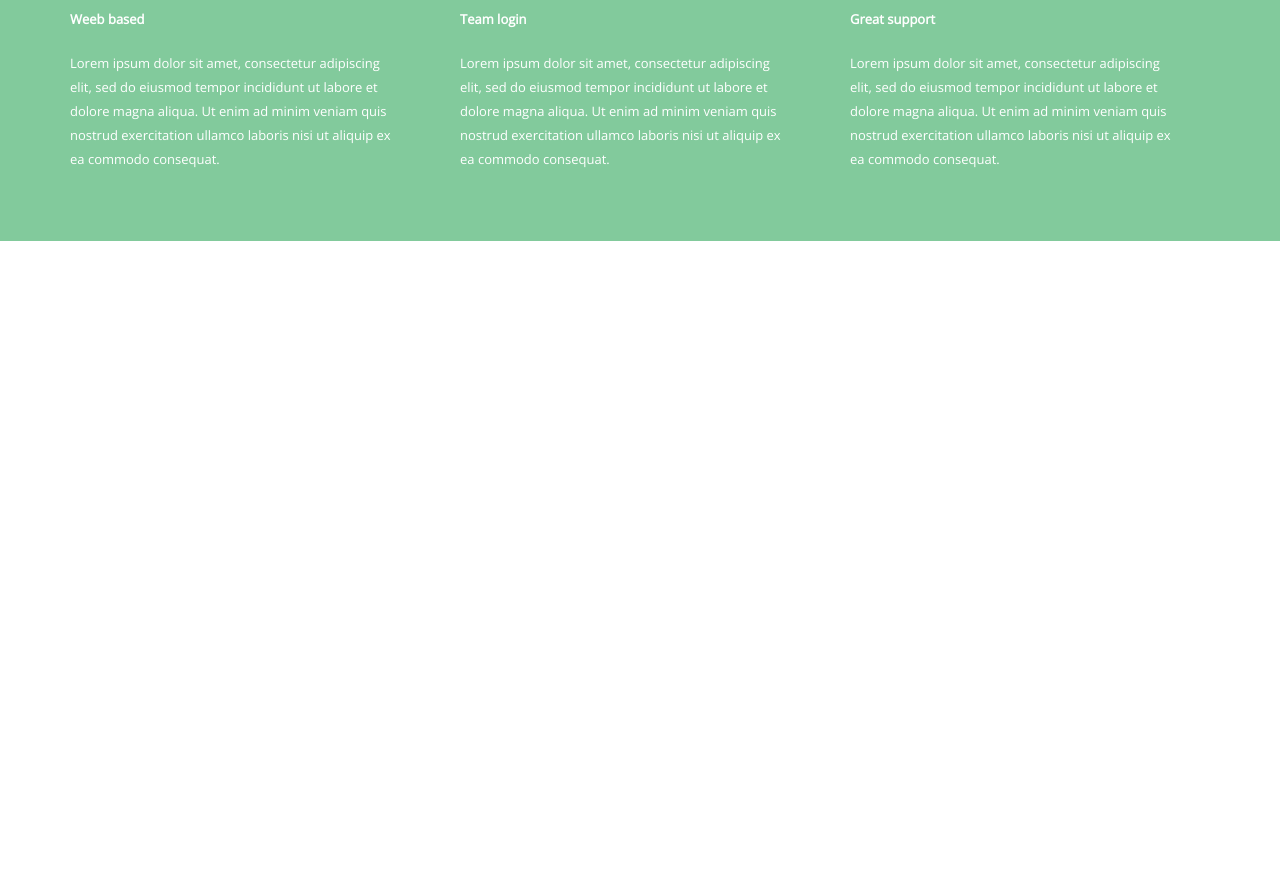
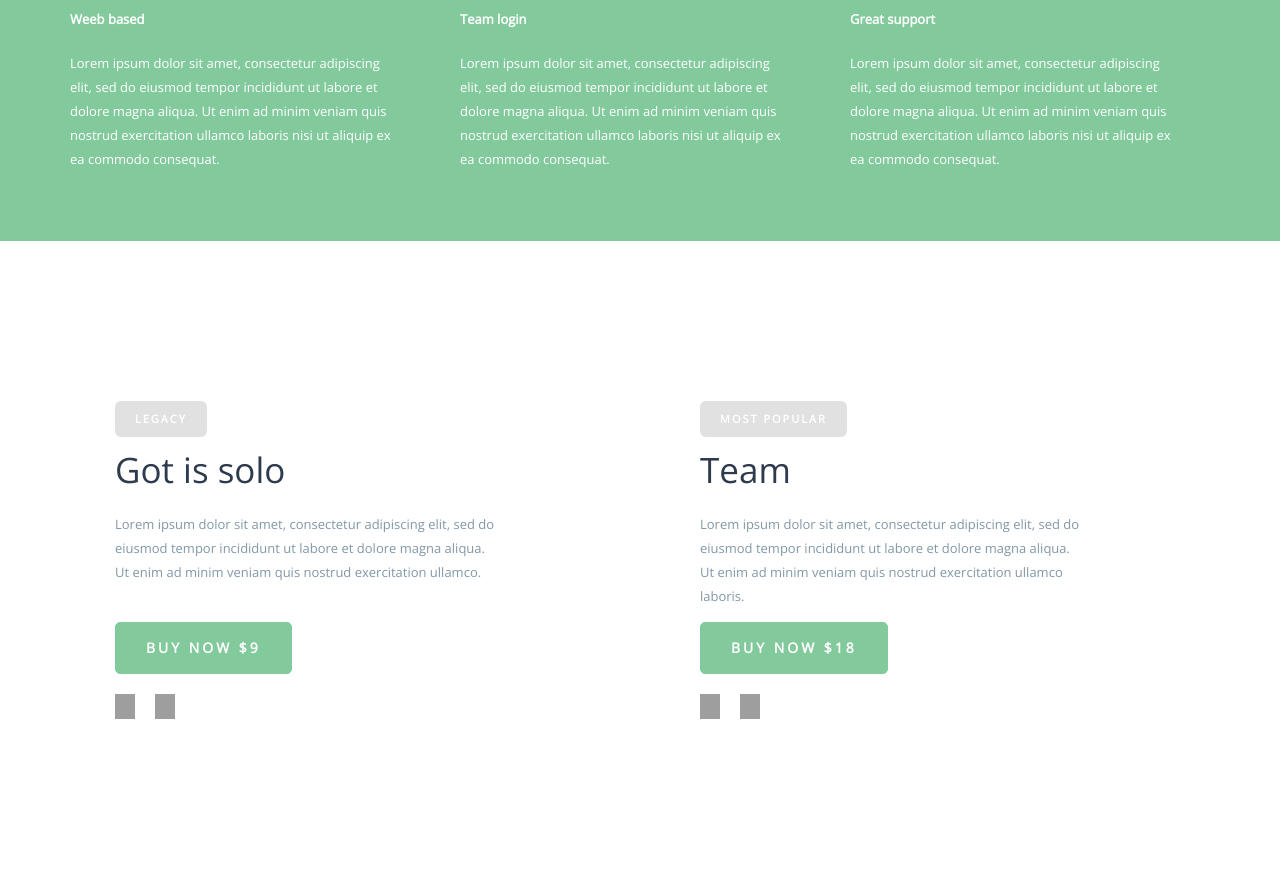
Before and after one commit to conspir0/1.pictureperfect-website, a website: page index.html in a window 1280 px wide. Shown: the part 3531-4420 px from the top of the page. Before the commit the page ends 3772 px from the top, so only its background shows below. Drawn offline with nearby package versions, Linux system fonts and the light colour scheme; grey boxes are pictures that could not be loaded.

Commit message:
Create CONTAINERS

```diff
--- a/index.html
+++ b/index.html
@@ -162,8 +162,33 @@
             </div>
         </article>
 
-<!--    -->
-
+<!--  CONTENERS  -->
+        <section class="containers">
+            <div class="container">
+                <div class="row">
+                    <div class="col-lg-6 cont-1">
+                        <p class="tag">LEGACY</p>
+                        <p class="medium-title">Got is solo</p>
+                        <p class="text-content">Lorem ipsum dolor sit amet, consectetur adipiscing elit, sed do eiusmod tempor incididunt ut labore et dolore magna aliqua. Ut enim ad minim veniam quis nostrud exercitation ullamco.</p>
+                        <button>BUY NOW $9</button>
+                        <div class="icons">
+                            <div class="icon-1"></div>
+                            <div class="icon-2"></div>
+                        </div>
+                    </div>
+                    <div class="col-lg-6 cont-2">
+                        <p class="tag">MOST POPULAR</p>
+                        <p class="medium-title">Team <plan></plan></p>
+                        <p class="text-content">Lorem ipsum dolor sit amet, consectetur adipiscing elit, sed do eiusmod tempor incididunt ut labore et dolore magna aliqua. Ut enim ad minim veniam quis nostrud exercitation ullamco laboris.</p>
+                        <button>BUY NOW $18</button>
+                        <div class="icons">
+                            <div class="icon-1"></div>
+                            <div class="icon-2"></div>
+                        </div>
+                    </div>
+                </div>
+            </div>
+        </section>
 
     </div>
 
--- a/sass/style.scss
+++ b/sass/style.scss
@@ -45,7 +45,7 @@ article {
     padding: 90px 0 50px 0;
 }
 
-//MAIN-JUMBOTRON
+// MAIN-JUMBOTRON
 .main-jumbotron {
     height: 950px;
     background: url(https://raw.githubusercontent.com/conspir0/cut-psd-layout/master/images/jumbotron.png) center/cover no-repeat fixed;
@@ -57,7 +57,7 @@ article {
     }
 }
 
-//FIRST ARTICLE
+// FIRST ARTICLE
 .first-article {
     .medium-title {
         color: #222626;
@@ -67,7 +67,7 @@ article {
     }
 }
 
-//BOXES
+// BOXES
 .boxes {
     .container {
         margin-right: 0;
@@ -116,7 +116,7 @@ article {
     }
 }
 
-//SECOND ARTICLE
+// SECOND ARTICLE
 .second-article {
     .medium-title {
         color: #67676d;
@@ -158,3 +158,52 @@ article {
         padding-right: 30px;
     }
 }
+
+// CONTAINERS
+.containers {
+    padding: 100px 0;
+    [class*='cont-'] {
+        padding: 50px;
+        margin: 10px;
+        width: calc(50% - 20px);
+        .tag {
+            display: inline-block;
+            font-size: 11px;
+            font-weight: bold;
+            background-color: #e1e1e1;
+            padding: 10px 20px;
+            border-radius: 6px;
+            letter-spacing: 2px;
+        }
+        .medium-title {
+            color: #2e3b4e;
+        }
+        .text-content {
+            font-weight: normal;
+            color: #8297a7;
+            width: 380px;
+            height: 100px;
+
+        }
+        button {
+            background-color: #82ca9c;
+            border: 1px solid #82ca9c;
+            border-radius: 5px;
+            padding: 15px 30px;
+            font-weight: bold;
+            letter-spacing: 3px;
+        }
+        [class*='icon-'] {
+            height: 25px;
+            width: 20px;
+            float: left;
+            margin: 20px 20px 10px 0;
+        }
+        .icon-1 {
+            background: url(https://raw.githubusercontent.com/conspir0/cut-psd-layout/master/images/fa-apple.png) center/cover no-repeat;
+        }
+        .icon-2 {
+            background: url(https://raw.githubusercontent.com/conspir0/cut-psd-layout/master/images/fa-windows.png) center/cover no-repeat;
+        }
+    }
+}
```
Also changed, not shown: css/style.css, css/style.prefixed.css, images/fa-apple.png (added), images/fa-windows.png (added), 2 other files.
